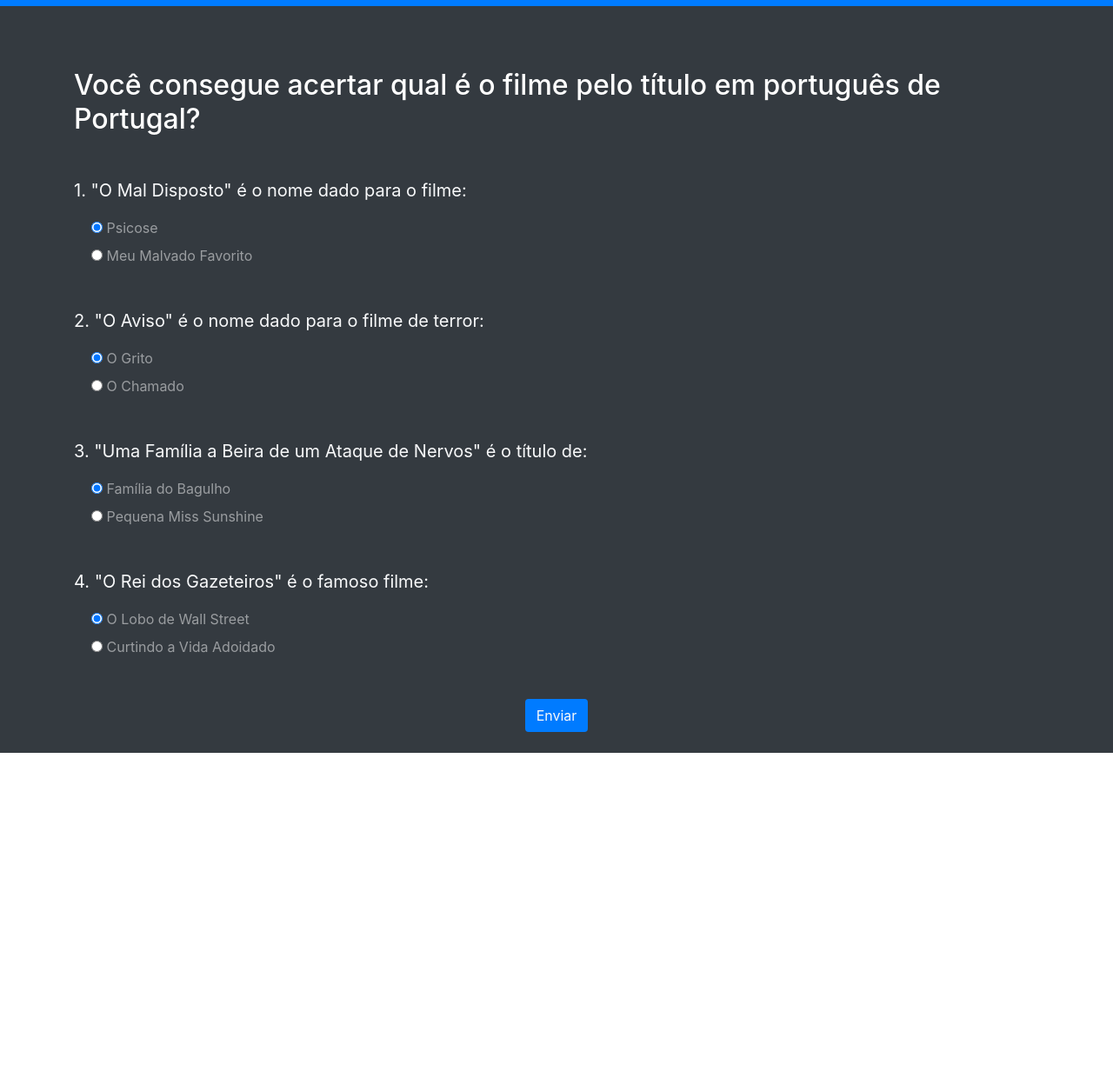
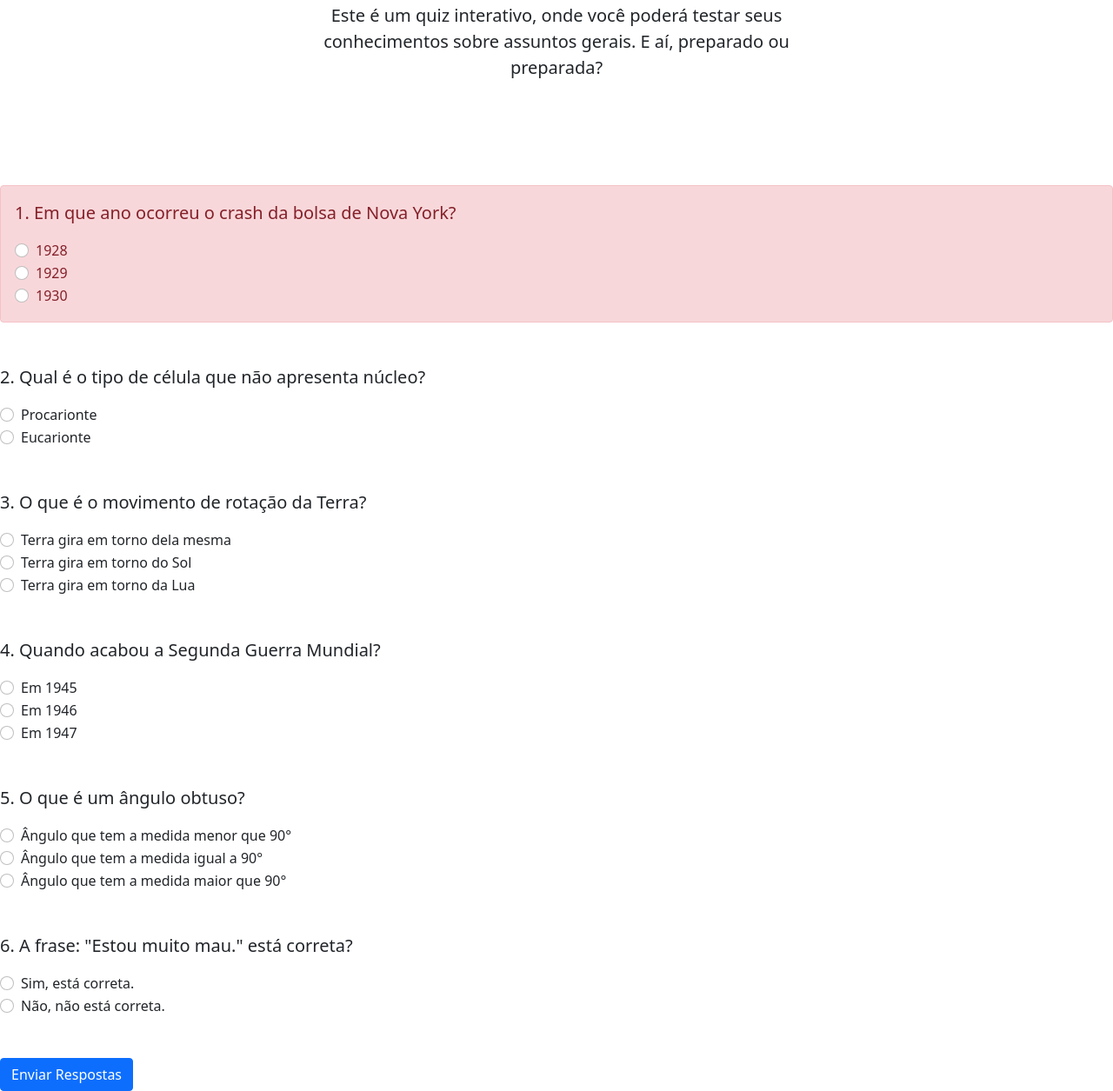
Before and after one commit to raphaelprsilva/interactive-quiz, a plain HTML site: page index.html in a window 1280 px wide. Shown: the part 159-1414 px from the top of the page at 87% size. Before the commit the page ends 1025 px from the top, so only its background shows below. Drawn offline with nearby package versions, Linux system fonts and the light colour scheme.

Commit message:
Add event listener to form

```diff
--- a/app.js
+++ b/app.js
@@ -1,18 +1,28 @@
 const form = document.querySelector('.quiz-form');
 
-const correctAnswers = ['B', 'B', 'B', 'B'];
+const correctAnswers = ['B', 'A', 'A', 'A', 'C', 'B'];
+const totalQuestions = correctAnswers.length;
 
 
 form.addEventListener('submit', (event) => {
   event.preventDefault();
 
-  let score = 0;
+  let userScore = 0;
   const userAnswers = [
-    form.inputQuestion1.value,
-    form.inputQuestion2.value,
-    form.inputQuestion3.value,
-    form.inputQuestion4.value,
+    form.firstQuestion.value,
+    form.secondQuestion.value,
+    form.thirdQuestion.value,
+    form.fourthQuestion.value,
+    form.fifthQuestion.value,
+    form.sixthQuestion.value,
   ];
 
-  console.log(userAnswers);
+  userAnswers.forEach((answer, index) => {
+    if (answer === correctAnswers[index]) {
+      const eachCorrectAnswer = Math.round((1 / totalQuestions) * 100);
+      userScore += eachCorrectAnswer;
+    }
+  })
+
+  console.log(userScore);
 });
--- a/index.html
+++ b/index.html
@@ -1,93 +1,256 @@
 <!DOCTYPE html>
-<html lang="pt-BR">
+<html lang="pt-br">
 <head>
   <meta charset="UTF-8">
   <meta name="viewport" content="width=device-width, initial-scale=1.0">
-  <link rel="stylesheet" href="https://stackpath.bootstrapcdn.com/bootstrap/4.4.1/css/bootstrap.min.css" integrity="sha384-Vkoo8x4CGsO3+Hhxv8T/Q5PaXtkKtu6ug5TOeNV6gBiFeWPGFN9MuhOf23Q9Ifjh" crossorigin="anonymous">
-  <title>Quiz | Você consegue acertar qual é o filme pelo título em português de Portugal?</title>
+  <link
+    href="https://cdn.jsdelivr.net/npm/bootstrap@5.0.2/dist/css/bootstrap.min.css"
+    rel="stylesheet"
+    integrity="sha384-EVSTQN3/azprG1Anm3QDgpJLIm9Nao0Yz1ztcQTwFspd3yD65VohhpuuCOmLASjC"
+    crossorigin="anonymous"
+  >
+  <title>Quiz</title>
 </head>
 <body>
-  <div class="intro py-3 bg-primary text-center">
-    <div class="container">
-      <h2 class="text-light display-3 my-4">Quiz</h2>
+  <div class="px-4 py-5 my-5 text-center">
+    <h1 class="display-5 fw-bold">Quiz - Assuntos Gerais</h1>
+    <div class="col-lg-6 mx-auto">
+      <p class="lead mb-4">
+        Este é um quiz interativo, onde você poderá testar seus conhecimentos sobre
+        assuntos gerais. E aí, preparado ou preparada?
+      </p>
     </div>
   </div>
 
-  <div class="quiz py-4 bg-dark">
-    <div class="container">
-      <h2 class="my-5 text-white">Você consegue acertar qual é o filme pelo título em português de Portugal?</h2>
-
-      <form class="quiz-form text-light">
-        <div class="my-5">
-          <p class="lead font-weight-normal">1. "O Mal Disposto" é o nome dado para o filme:</p>
-          <div class="form-check my-2 text-white-50">
-            <label class="form-check-label">
-              <input type="radio" name="inputQuestion1" value="A" checked>
-              Psicose
+  <form class="quiz-form">
+    <div class="my-5 alert alert-danger" role="alert">
+      <p class="lead font-weight-normal">
+        1. Em que ano ocorreu o crash da bolsa de Nova York?
+      </p>
+      <div class="form-check">
+        <input
+          class="form-check-input"
+          type="radio"
+          name="firstQuestion"
+          id="firstQuestionOption1"
+          value="A"
+          required
+        >
+        <label class="form-check-label" for="firstQuestionOption1">
+          1928
         </label>
       </div>
-          <div class="form-check my-2 text-white-50">
-            <label class="form-check-label">
-              <input type="radio" name="inputQuestion1" value="B">
-              Meu Malvado Favorito
+      <div class="form-check">
+        <input
+          class="form-check-input"
+          type="radio"
+          name="firstQuestion"
+          id="firstQuestionOption2"
+          value="B"
+        >
+        <label class="form-check-label" for="firstQuestionOption2">
+          1929
+        </label>
+      </div>
+      <div class="form-check">
+        <input
+          class="form-check-input"
+          type="radio"
+          name="firstQuestion"
+          id="firstQuestionOption3"
+          value="C"
+        >
+        <label class="form-check-label" for="firstQuestionOption3">
+          1930
         </label>
       </div>
     </div>
 
     <div class="my-5">
-          <p class="lead font-weight-normal">2. "O Aviso" é o nome dado para o filme de terror:</p>
-          <div class="form-check my-2 text-white-50">
-            <label class="form-check-label">
-              <input type="radio" name="inputQuestion2" value="A" checked>
-              O Grito
+      <p class="lead font-weight-normal">
+        2. Qual é o tipo de célula que não apresenta núcleo?
+      </p>
+      <div class="form-check">
+        <input
+          class="form-check-input"
+          type="radio"
+          name="secondQuestion"
+          id="secondQuestionOption1"
+          value="A"
+          required
+        >
+        <label class="form-check-label" for="secondQuestionOption1">
+          Procarionte
         </label>
       </div>
-          <div class="form-check my-2 text-white-50">
-            <label class="form-check-label">
-              <input type="radio" name="inputQuestion2" value="B">
-              O Chamado
+      <div class="form-check">
+        <input
+          class="form-check-input"
+          type="radio"
+          name="secondQuestion"
+          id="secondQuestionOption2"
+          value="B"
+        >
+        <label class="form-check-label" for="secondQuestionOption2">
+          Eucarionte
         </label>
       </div>
     </div>
 
     <div class="my-5">
-          <p class="lead font-weight-normal">3. "Uma Família a Beira de um Ataque de Nervos" é o título de:</p>
-          <div class="form-check my-2 text-white-50">
-            <label class="form-check-label">
-              <input type="radio" name="inputQuestion3" value="A" checked>
-              Família do Bagulho
+      <p class="lead font-weight-normal">3. O que é o movimento de rotação da Terra?</p>
+      <div class="form-check">
+        <input
+          class="form-check-input"
+          type="radio"
+          name="thirdQuestion"
+          id="thirdQuestionOption1"
+          value="A"
+          required
+        >
+        <label class="form-check-label" for="thirdQuestionOption1">
+          Terra gira em torno dela mesma
         </label>
       </div>
-          <div class="form-check my-2 text-white-50">
-            <label class="form-check-label">
-              <input type="radio" name="inputQuestion3" value="B">
-              Pequena Miss Sunshine
+      <div class="form-check">
+        <input
+          class="form-check-input"
+          type="radio"
+          name="thirdQuestion"
+          id="thirdQuestionOption2"
+          value="B"
+        >
+        <label class="form-check-label" for="thirdQuestionOption2">
+          Terra gira em torno do Sol
+        </label>
+      </div>
+      <div class="form-check">
+        <input
+          class="form-check-input"
+          type="radio"
+          name="thirdQuestion"
+          id="thirdQuestionOption3"
+          value="C"
+        >
+        <label class="form-check-label" for="thirdQuestionOption3">
+          Terra gira em torno da Lua
         </label>
       </div>
     </div>
 
     <div class="my-5">
-          <p class="lead font-weight-normal">4. "O Rei dos Gazeteiros" é o famoso filme:</p>
-          <div class="form-check my-2 text-white-50">
-            <label class="form-check-label">
-              <input type="radio" name="inputQuestion4" value="A" checked>
-              O Lobo de Wall Street
+      <p class="lead font-weight-normal">4. Quando acabou a Segunda Guerra Mundial?</p>
+      <div class="form-check">
+        <input
+          class="form-check-input"
+          type="radio"
+          name="fourthQuestion"
+          id="fourthQuestionOption1"
+          value="A"
+          required
+        >
+        <label class="form-check-label" for="fourthQuestionOption1">
+          Em 1945
         </label>
       </div>
-          <div class="form-check my-2 text-white-50">
-            <label class="form-check-label">
-              <input type="radio" name="inputQuestion4" value="B">
-              Curtindo a Vida Adoidado
+      <div class="form-check">
+        <input
+          class="form-check-input"
+          type="radio"
+          name="fourthQuestion"
+          id="fourthQuestionOption2"
+          value="B"
+        >
+        <label class="form-check-label" for="fourthQuestionOption2">
+          Em 1946
+        </label>
+      </div>
+      <div class="form-check">
+        <input
+          class="form-check-input"
+          type="radio"
+          name="fourthQuestion"
+          id="fourthQuestionOption3"
+          value="C"
+        >
+        <label class="form-check-label" for="fourthQuestionOption3">
+          Em 1947
         </label>
       </div>
     </div>
 
-        <div class="text-center">
-          <button class="btn bg-primary text-light">Enviar</button>
+    <div class="my-5">
+      <p class="lead font-weight-normal">5. O que é um ângulo obtuso?</p>
+      <div class="form-check">
+        <input
+          class="form-check-input"
+          type="radio"
+          name="fifthQuestion"
+          id="fifthQuestionOption1"
+          value="A"
+          required
+        >
+        <label class="form-check-label" for="fifthQuestionOption1">
+          Ângulo que tem a medida menor que 90°
+        </label>
       </div>
-      </form>
+      <div class="form-check">
+        <input
+          class="form-check-input"
+          type="radio"
+          name="fifthQuestion"
+          id="fifthQuestionOption2"
+          value="B"
+        >
+        <label class="form-check-label" for="fifthQuestionOption2">
+          Ângulo que tem a medida igual a 90°
+        </label>
+      </div>
+      <div class="form-check">
+        <input
+          class="form-check-input"
+          type="radio"
+          name="fifthQuestion"
+          id="fifthQuestionOption3"
+          value="C"
+        >
+        <label class="form-check-label" for="fifthQuestionOption3">
+          Ângulo que tem a medida maior que 90°
+        </label>
       </div>
     </div>
+
+    <div class="my-5">
+      <p class="lead font-weight-normal">6. A frase: "Estou muito mau." está correta?</p>
+      <div class="form-check">
+        <input
+          class="form-check-input"
+          type="radio"
+          name="sixthQuestion"
+          id="sixthQuestionOption1"
+          value="A"
+          required
+        >
+        <label class="form-check-label" for="sixthQuestionOption1">
+          Sim, está correta.
+        </label>
+      </div>
+      <div class="form-check">
+        <input
+          class="form-check-input"
+          type="radio"
+          name="sixthQuestion"
+          id="sixthQuestionOption2"
+          value="B"
+        >
+        <label class="form-check-label" for="sixthQuestionOption2">
+          Não, não está correta.
+        </label>
+      </div>
+    </div>
+
+    <button type="submit" class="btn btn-primary">Enviar Respostas</button>
+  </form>
 
   <script src="./app.js"></script>
 </body>
```
Lines whose indentation alone changed are shown as unchanged.
